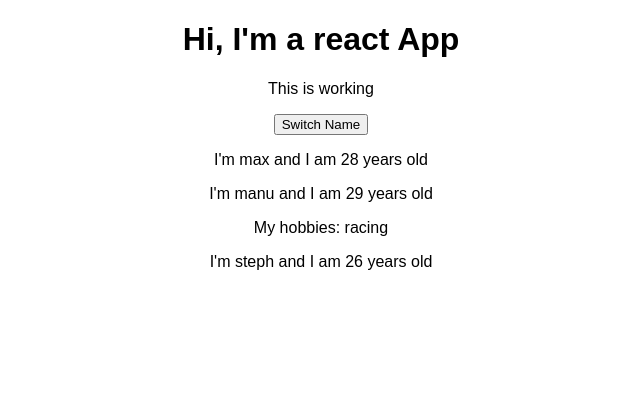
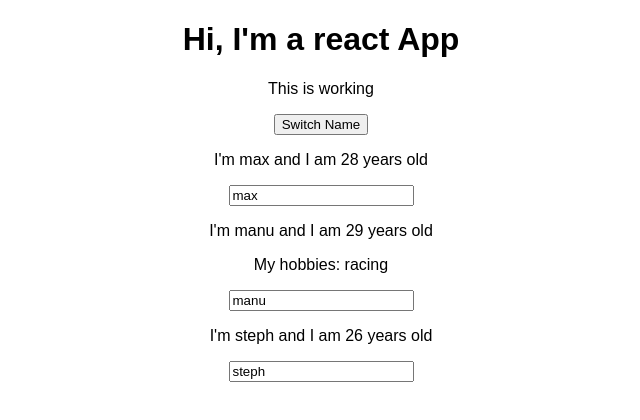
Before and after one commit to vnctwong/RCG, a React (Create React App) app in the folder 3.26/: page / in a window 1280 px wide. Shown: the top 420 px of the page, without its empty margins (319-959 px from the left). Built offline with nearby package versions, Linux system fonts and the light colour scheme.

Commit message:
bind value to el to show current & new state

```diff
--- a/3.26/src/App.js
+++ b/3.26/src/App.js
@@ -24,6 +24,16 @@
     })
   };
 
+  nameChangedHandler = (event) => {
+    this.setState({
+      persons: [
+        { name: 'max', age: 28 },
+        { name: event.target.value, age: 29 },
+        { name: "stephanie", age: 26 }
+      ]
+    })
+  };
+
   render() {
     return (
       <div className="App">
@@ -38,6 +48,7 @@
           name={this.state.persons[1].name}
           age={this.state.persons[1].age}
           click={this.switchNameHandler.bind(this, 'max!')}
+          changed={this.nameChangedHandler}
         >
           My hobbies: racing
         </Person>
--- a/3.26/src/Person/Person.js
+++ b/3.26/src/Person/Person.js
@@ -7,6 +7,7 @@
         I'm {props.name} and I am {props.age} years old
       </p>
       <p>{props.children}</p>
+      <input type='text' onChange={props.changed} value={props.name} />
     </div>
   );
 };
```
